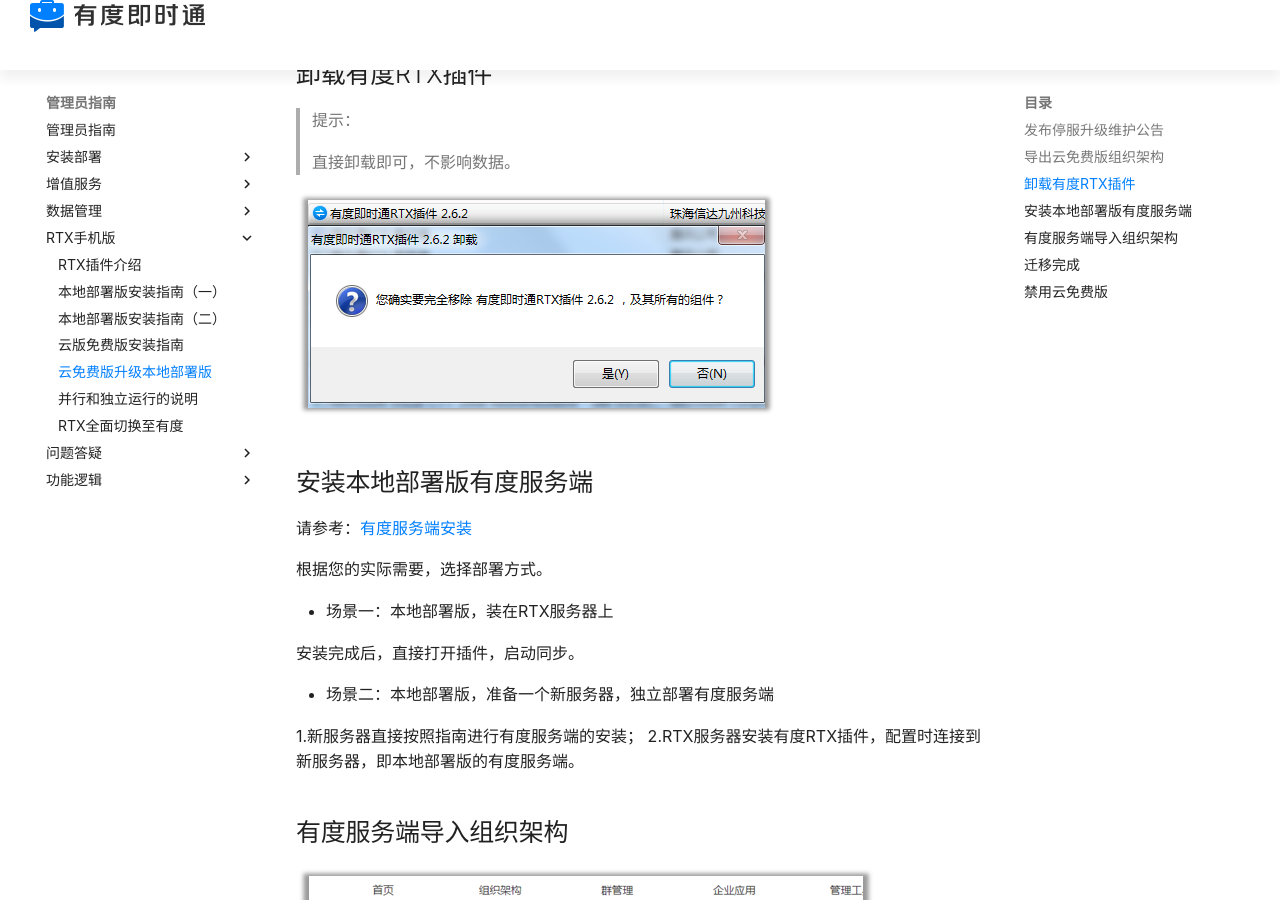
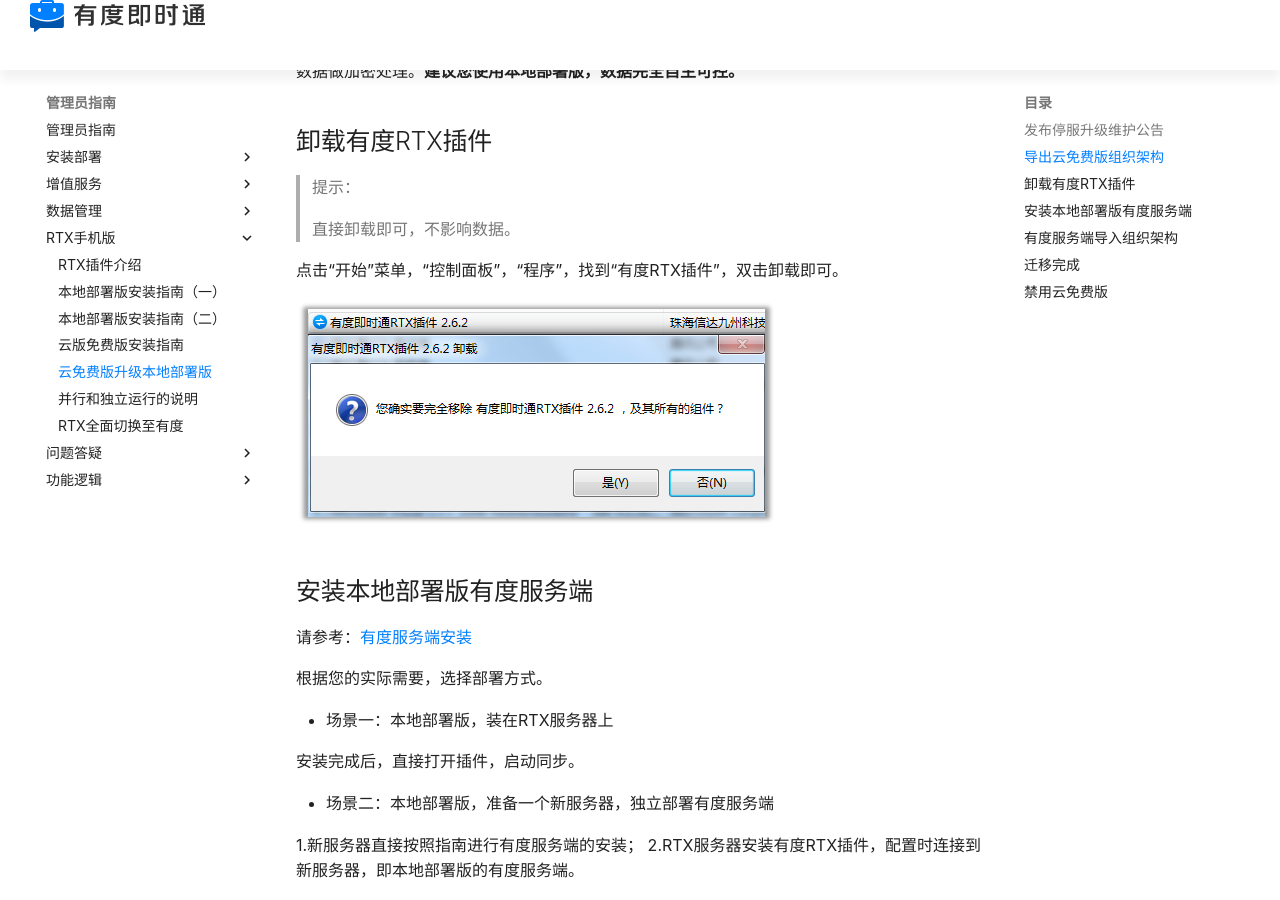
Before and after one commit to youduim/youdu-doc, an MkDocs documentation site: the page built from docs/admin/g01_00005.md, in a window 1280 px wide and 900 px high, scrolled down 1400 px. Built offline with MkDocs 1.6.1 and Material for MkDocs 9.7.7, drawn with Linux system fonts in a browser that asks for light colours; comment, search, counter and statistics services are not loaded.

Commit message:
RTX手机版文档文字调整

```diff
--- a/docs/admin/g01_00005.md
+++ b/docs/admin/g01_00005.md
@@ -21,13 +21,14 @@ keywords: 腾讯通，RTX，腾讯通手机，RTX手机，有度即时通，升
 
 ![image-20200324154657238](res/g01_00005/image-20200324154657238.png)
 
-**问：导出组织架构的目的？**
+**问：导出组织架构的目的？**<br/>
 答：本地部署的有度服务端没有云版数据，有度客户端的会话、聊天记录可能会丢失。为了保证客户端本地的数据还能加载显示，需从云免费版导出组织架构，有度客户端才可以匹配本地的会话数据。
 
-**问：RTX会和有度本地部署进行同步，为何还需要从云免费版导出？**
+**问：RTX会和有度本地部署进行同步，为何还需要从云免费版导出？**<br/>
+
 答：RTX不带gid字段，有度客户端本地无法通过此字段来匹配本地的会话数据。云免费版、本地部署版均包含gid。
 
-**问：为何云免费版会有组织架构？**
+**问：为何云免费版会有组织架构？**<br/>
 答：有度客户端实际上登录的是有度服务端，所以插件需要同步RTX数据至云免费版，我们已经对数据做加密处理。**建议您使用本地部署版，数据完全自主可控。**
 
 ## 卸载有度RTX插件
@@ -35,6 +36,8 @@ keywords: 腾讯通，RTX，腾讯通手机，RTX手机，有度即时通，升
 > 提示：
 >
 > 直接卸载即可，不影响数据。
+
+点击“开始”菜单，“控制面板”，“程序”，找到“有度RTX插件”，双击卸载即可。
 
 ![image-20200324154741933](res/g01_00005/image-20200324154741933.png)
 
```
Also changed, not shown: docs/admin/g01_00001.md (+2 -2 lines), docs/admin/g01_00002.md (+1 -1 lines), docs/admin/g01_00003.md (+1 -1 lines).
